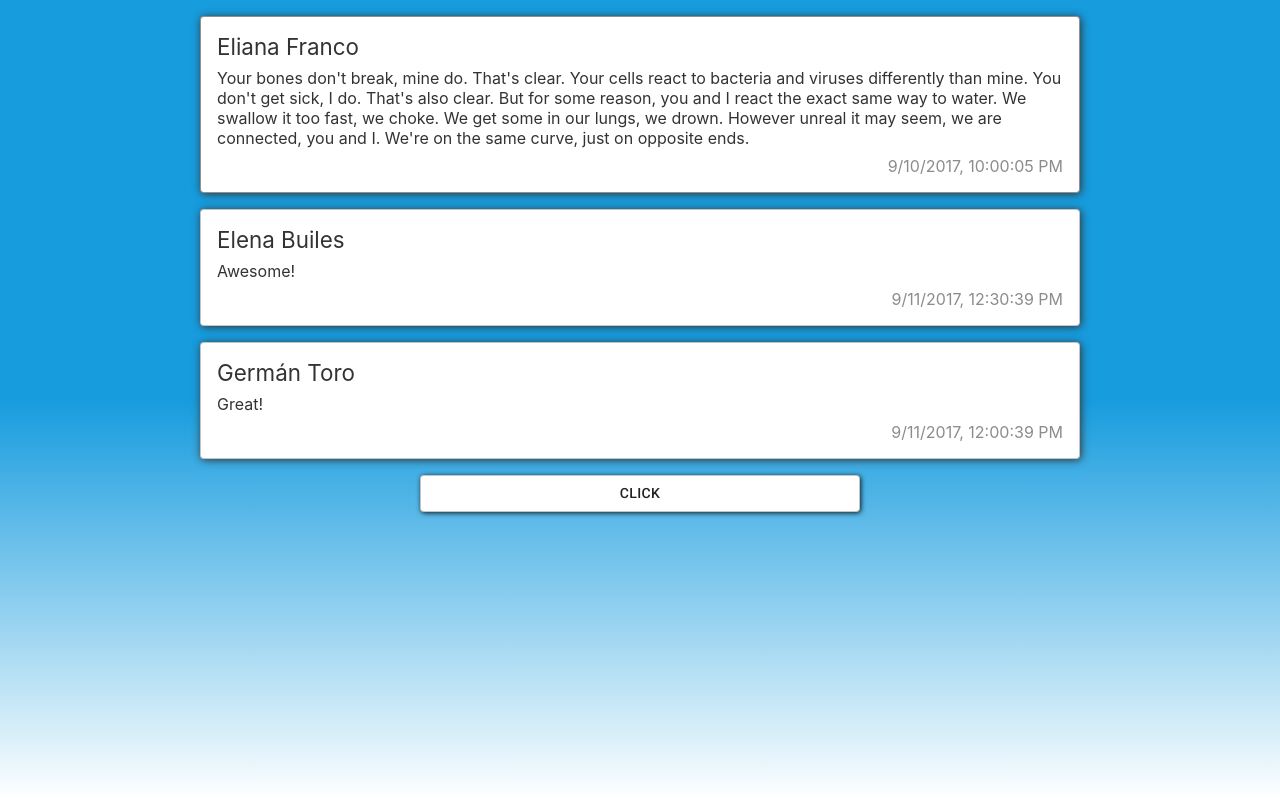
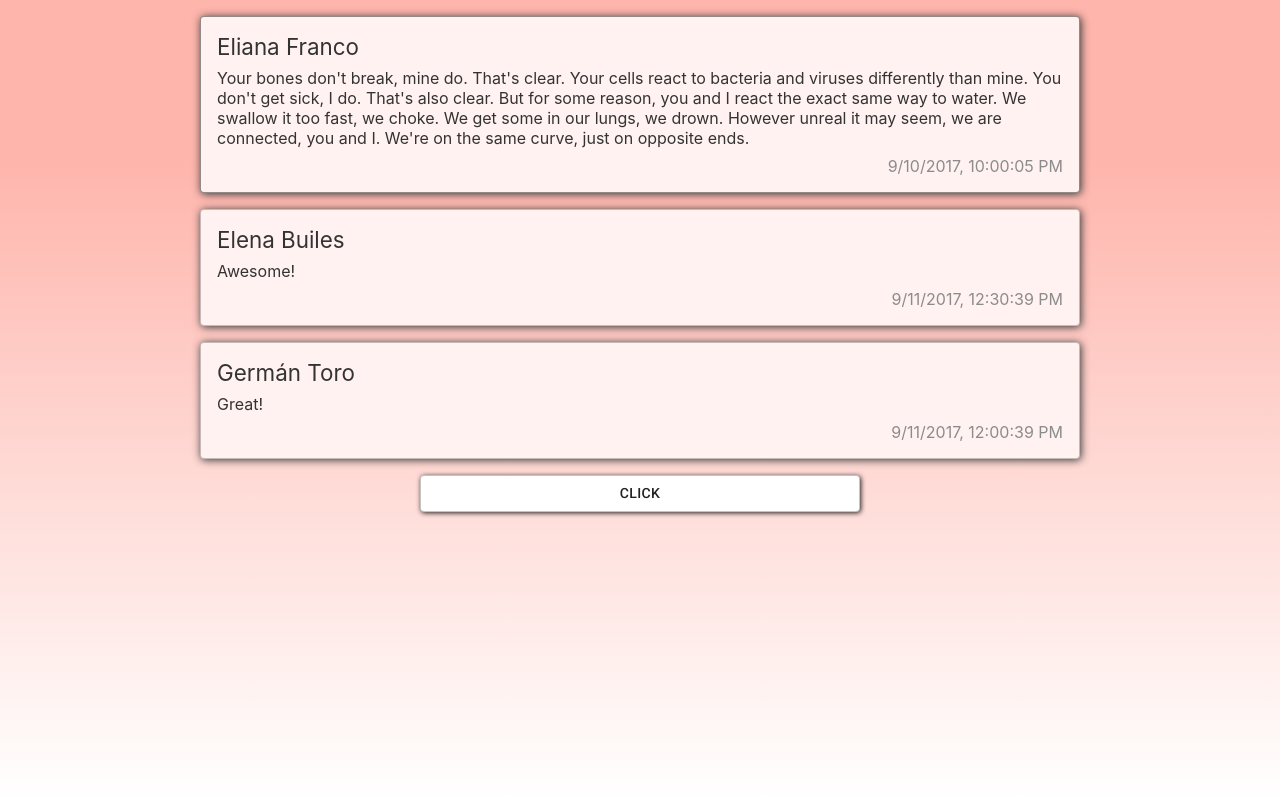
Before and after one commit to Nikita757/whys-test-assignment, a React (Create React App) app: page / in a window 1280 px wide. Built offline with nearby package versions, Linux system fonts and the light colour scheme.

Commit message:
playing with colors: gentle peach

```diff
--- a/src/App.css
+++ b/src/App.css
@@ -1,10 +1,10 @@
 .App {
   text-align: center;
-  background: rgba(23, 156, 222, 1);
+  background: #fdcfc9;
   background: linear-gradient(
     0deg,
     rgba(255, 255, 255, 1) 0%,
-    rgba(23, 156, 222, 1) 50%
+    rgb(254, 181, 172, 1) 80%
   );
   min-height: 100vh;
   color: #333333;
--- a/src/Components/Comment/index.css
+++ b/src/Components/Comment/index.css
@@ -1,5 +1,6 @@
 .Comment {
-  background-color: #ffffff;
+  /* background-color: rgb(255, 214, 208); */
+  background-color: rgb(255, 242, 240);
   border: 1px solid rgba(0, 0, 0, 0.23);
   border-radius: 0.25rem;
   padding: 1rem;
--- a/src/Components/CommentsButton/index.tsx
+++ b/src/Components/CommentsButton/index.tsx
@@ -15,7 +15,7 @@ export default function CommentsButton({
   return isLoaded.buttonLoaded ? (
     <div className="CommentsButtonContainer">
       <Button
-        style={{ background: "#FFFFFF" }}
+        style={{ background: "#fff" }}
         variant="outlined"
         className="CommentsButton"
         onClick={handleOnClick}
--- a/src/Components/Post/index.css
+++ b/src/Components/Post/index.css
@@ -1,5 +1,5 @@
 .Article {
-  background-color: #ffffff;
+  background-color: rgb(255, 242, 240);
   border: 1px solid rgba(0, 0, 0, 0.43);
   border-radius: 0.25rem;
   padding: 1rem;
```
